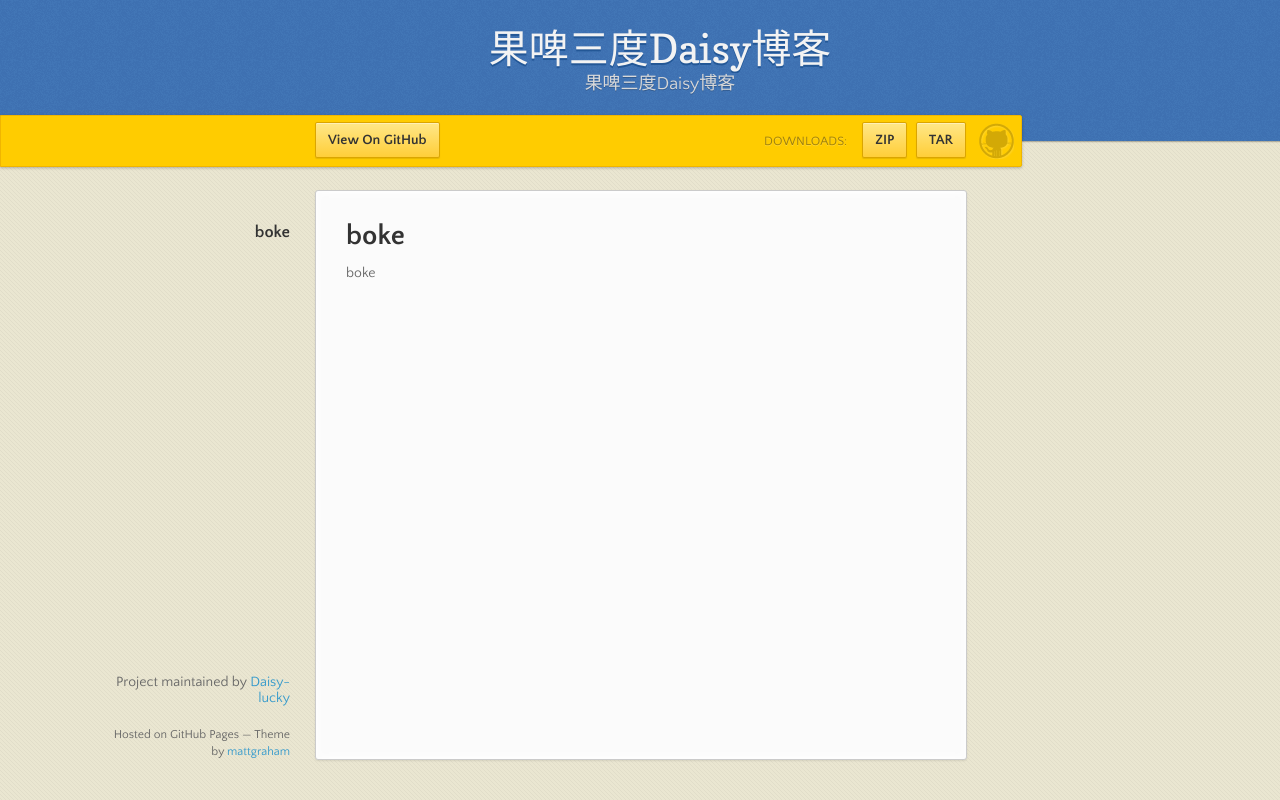
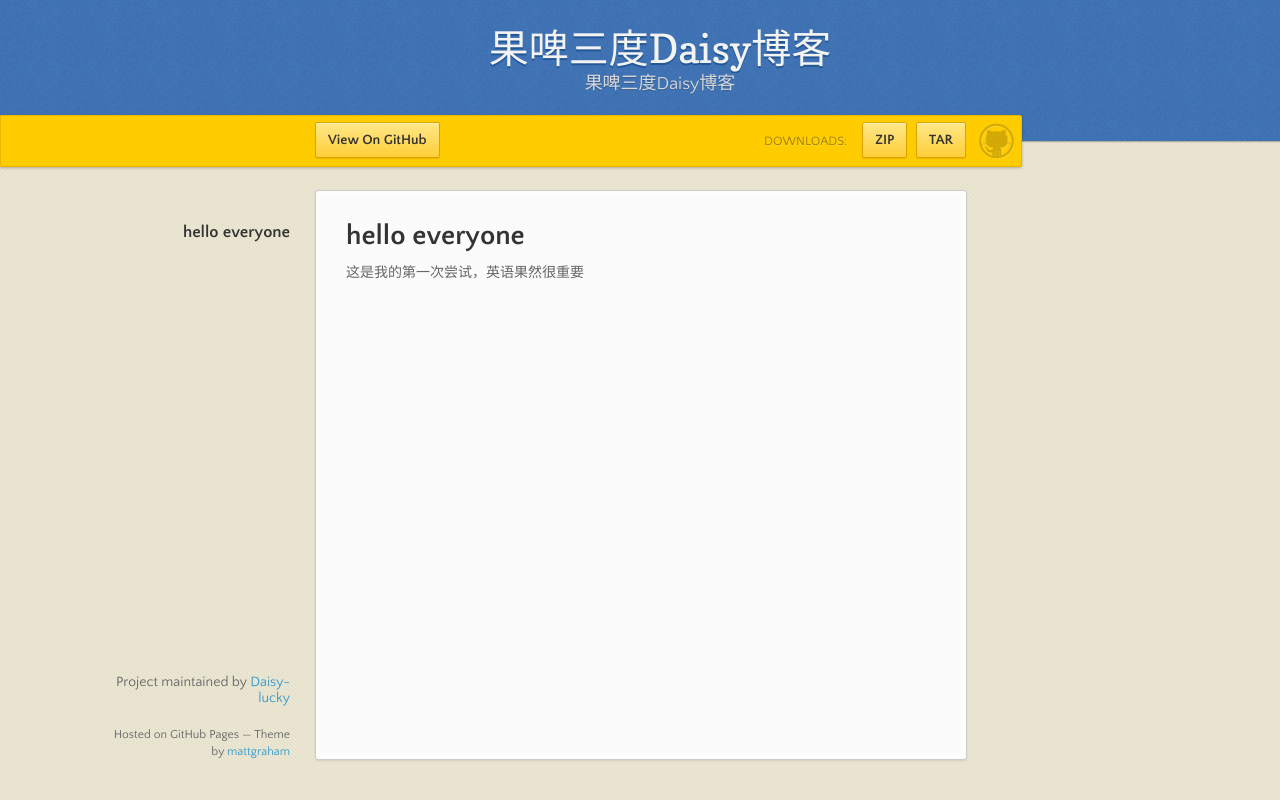
Before and after one commit to Daisy-lucky/boke, a plain HTML site: page index.html in a window 1280 px wide. Drawn offline with nearby package versions, Linux system fonts and the light colour scheme.

```diff
--- a/index.html
+++ b/index.html
@@ -40,9 +40,9 @@
       </nav>
       <section>
         <h1>
-<a id="boke" class="anchor" href="#boke" aria-hidden="true"><span aria-hidden="true" class="octicon octicon-link"></span></a>boke</h1>
+<a id="hello-everyone" class="anchor" href="#hello-everyone" aria-hidden="true"><span aria-hidden="true" class="octicon octicon-link"></span></a>hello everyone</h1>
 
-<p>boke</p>
+<p>这是我的第一次尝试，英语果然很重要</p>
       </section>
       <footer>
         <p>Project maintained by <a href="https://github.com/Daisy-lucky">Daisy-lucky</a></p>
--- a/params.json
+++ b/params.json
@@ -1,6 +1,6 @@
 {
   "name": "果啤三度Daisy博客",
   "tagline": "果啤三度Daisy博客",
-  "body": "# boke\r\nboke\r\n",
+  "body": "# hello everyone\r\n  这是我的第一次尝试，英语果然很重要\r\n",
   "note": "Don't delete this file! It's used internally to help with page regeneration."
 }
```
